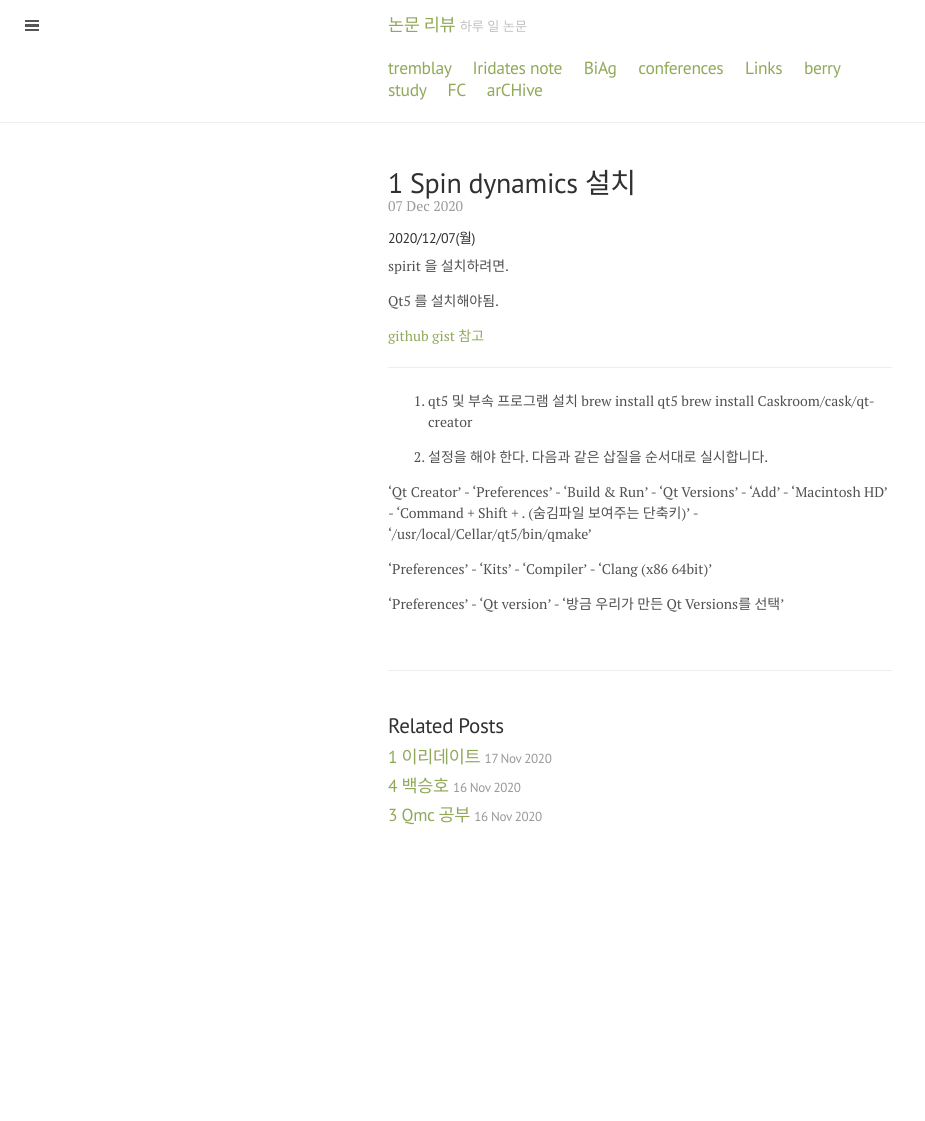
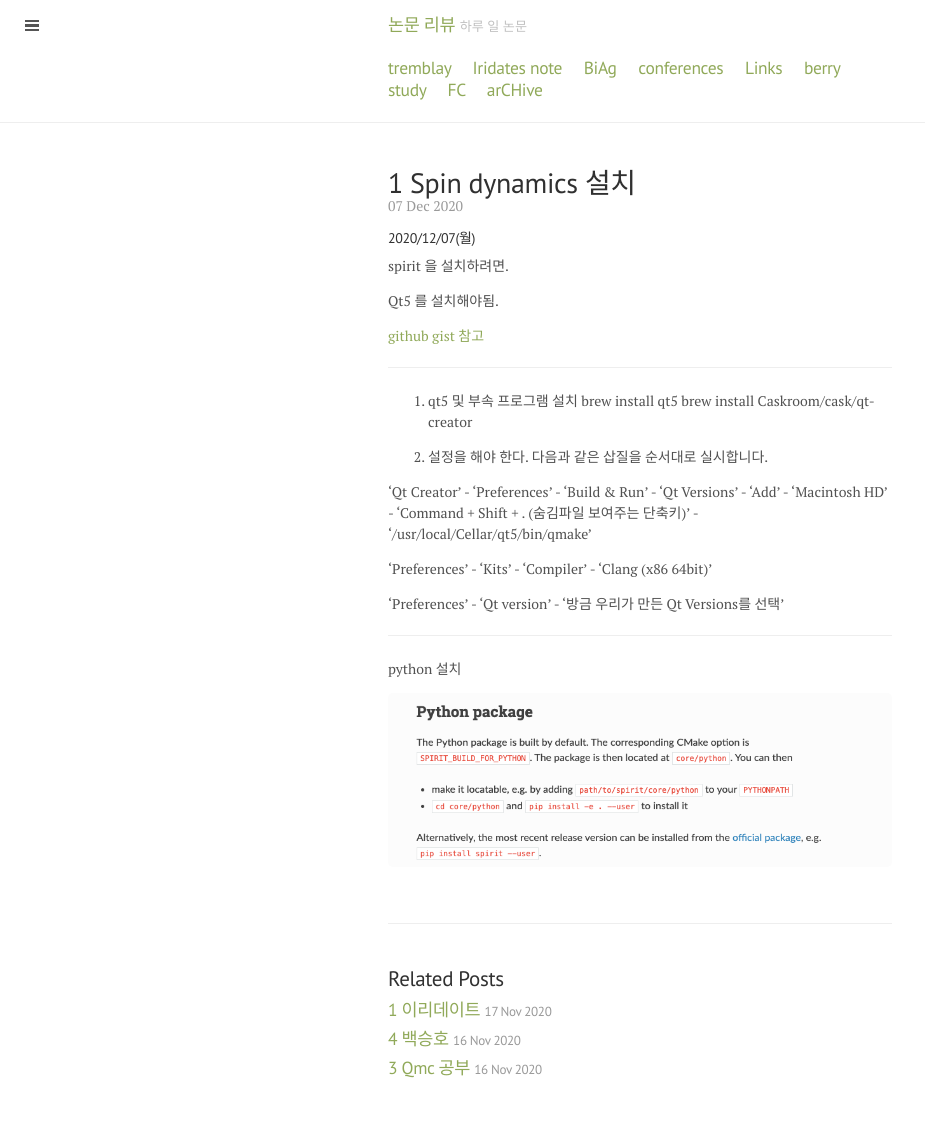
Before and after one commit to qkrwlsghdcjsworlt/work, a Jekyll site: the page built from _posts/2020/2020-12-07-1-spin dynamics 설치.markdown, in a window 1280 px wide. Shown: the whole page, without its empty margins (0-925 px from the left). Built offline with Jekyll 4.4.1, drawn with Linux system fonts in a browser that asks for light colours; our own code applies the rules of GitHub Pages for plain Markdown files; before the commit the page ends 900 px from its top, so only the background shows below that.

Commit message:
“update”

```diff
--- a/_posts/2020/2020-12-07-1-spin dynamics 설치.markdown
+++ b/_posts/2020/2020-12-07-1-spin dynamics 설치.markdown
@@ -30,3 +30,10 @@ brew install Caskroom/cask/qt-creator
 'Preferences' - 'Kits' - 'Compiler' - 'Clang (x86 64bit)'
 
 'Preferences' - 'Qt version' - '방금 우리가 만든 Qt Versions를 선택'
+
+
+----
+
+python 설치
+
+![]({{site.baseurl}}/images/spirit.png)
--- /dev/null
+++ b/_posts/2020/zz_image.txt
@@ -0,0 +1,3 @@
+
+
+![]({{site.baseurl}}/images/spirit.png)
```
Also changed, not shown: images/spirit.png (added), 2 other files.
